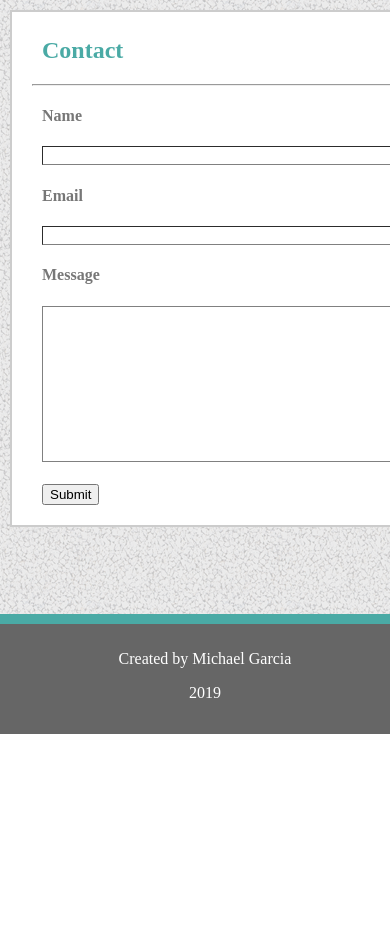
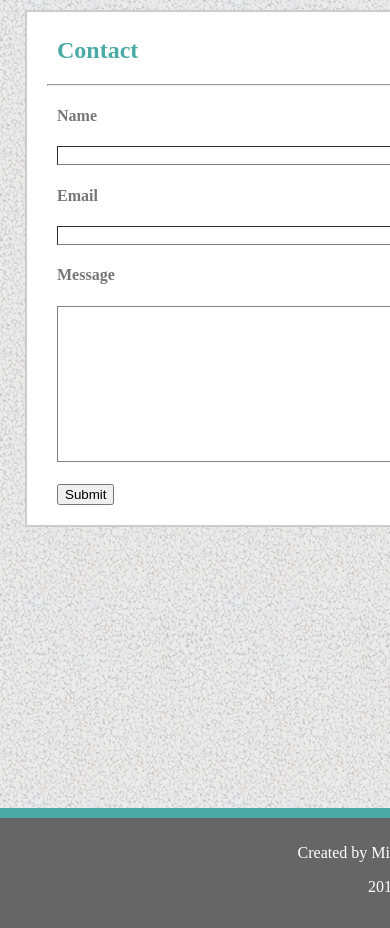
Before and after one commit to michael6arcia/Responsive-Portfolio, a plain HTML site: page contact.html in a window 390 px wide. Shown: the part 110-1038 px from the top of the page. Before the commit the page ends 844 px from the top, so only its background shows below. Drawn offline with Linux system fonts and the light colour scheme.

Commit message:
media query changes

```diff
--- a/contact.html
+++ b/contact.html
@@ -52,7 +52,9 @@
         </div>
     </div>
 
-    <div class="footer1">
+    <br>
+
+    <div class="footer2">
         <p>Created by Michael Garcia</p>
         <p>2019</p>
     </div>
--- a/stylesheets.css
+++ b/stylesheets.css
@@ -164,11 +164,19 @@ h4 {
         width: 100%;
     }
     .nav {
-        float: left;
+        float: right;
+        margin-right: 320px;
     }
     .article {
-        width: 700px;
+        width: 660px;
         float: left;
-        margin-left: 10px;
+        margin-left: 25px;
+        margin-bottom: 50px;
+    }
+    .footer1 {
+        margin-top: 900px;
+    }
+    .footer2 {
+        margin-top: 900px;
     }
 }
```
